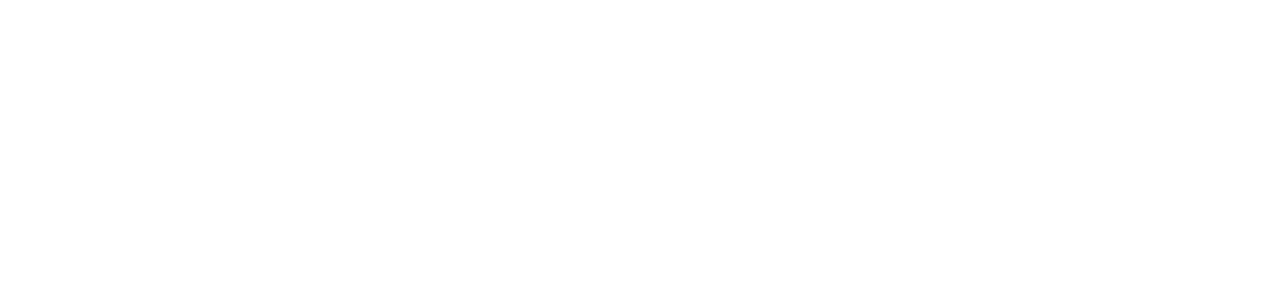
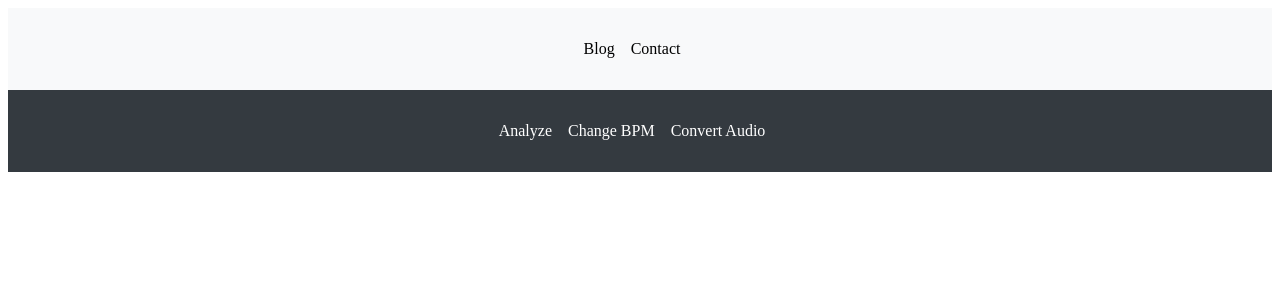
Before and after one commit to samlan24/Hii_Beat, a React (Vite) app in the folder Frontend/: page / in a window 1280 px wide. Before the commit this address had no page. Shown: the top 300 px of the page. Built offline with nearby package versions, Linux system fonts and the light colour scheme.

Commit message:
adding main and secondary navbars

```diff
--- a/Frontend/src/App.jsx
+++ b/Frontend/src/App.jsx
@@ -1,19 +1,24 @@
-// src/App.jsx
-import React, { useState } from 'react';
+import React from 'react';
 import { BrowserRouter as Router, Route, Routes } from 'react-router-dom';
 import AnalyzePage from './components/Analyze';
 import ChangeBpmPage from './components/Change';
 import ConvertAudio from './components/Convert';
+import GeneralNavbar from './components/GeneralNavbar';
+import TopNavbar from './components/TopNavbar';
 
 
 const App = () => {
   return (
     <Router>
-      <Routes>
-        <Route exact path="/analyze" element={<AnalyzePage />} />
-        <Route exact path="/change" element={<ChangeBpmPage />} />
-        <Route exact path="/convert" element={<ConvertAudio />} />
-      </Routes>
+      <div>
+        <GeneralNavbar />
+        <TopNavbar />
+        <Routes>
+          <Route exact path="/analyze" element={<AnalyzePage />} />
+          <Route exact path="/change" element={<ChangeBpmPage />} />
+          <Route exact path="/convert" element={<ConvertAudio />} />
+        </Routes>
+      </div>
     </Router>
   );
 };
--- /dev/null
+++ b/Frontend/src/components/GeneralNavbar.jsx
@@ -0,0 +1,17 @@
+// FILE: components/GeneralNavbar.jsx
+import React from 'react';
+import { Link } from 'react-router-dom';
+import styles from './GeneralNavbar.module.css';
+
+const GeneralNavbar = () => {
+  return (
+    <nav className={styles.navbar}>
+      <ul>
+        <li><Link to="/blog">Blog</Link></li>
+        <li><Link to="/contact">Contact</Link></li>
+      </ul>
+    </nav>
+  );
+};
+
+export default GeneralNavbar;
--- /dev/null
+++ b/Frontend/src/components/GeneralNavbar.module.css
@@ -0,0 +1,21 @@
+.navbar {
+    background-color: #f8f9fa;
+    padding: 1rem;
+    display: grid;
+    place-items: center;
+  }
+
+  .navbar ul {
+    list-style-type: none;
+    padding: 0;
+  }
+
+  .navbar li {
+    display: inline;
+    margin-right: 1rem;
+  }
+
+  .navbar a {
+    color: #000;
+    text-decoration: none;
+  }
--- /dev/null
+++ b/Frontend/src/components/TopNavbar.jsx
@@ -0,0 +1,18 @@
+// FILE: components/TopNavbar.jsx
+import React from 'react';
+import { Link } from 'react-router-dom';
+import styles from './TopNavbar.module.css';
+
+const TopNavbar = () => {
+  return (
+    <nav className={styles.navbar}>
+      <ul>
+        <li><Link to="/analyze">Analyze</Link></li>
+        <li><Link to="/change">Change BPM</Link></li>
+        <li><Link to="/convert">Convert Audio</Link></li>
+      </ul>
+    </nav>
+  );
+};
+
+export default TopNavbar;
--- /dev/null
+++ b/Frontend/src/components/TopNavbar.module.css
@@ -0,0 +1,21 @@
+.navbar {
+    background-color: #343a40;
+    padding: 1rem;
+    display: grid;
+    place-items: center;
+  }
+
+  .navbar ul {
+    list-style-type: none;
+    padding: 0;
+  }
+
+  .navbar li {
+    display: inline;
+    margin-right: 1rem;
+  }
+
+  .navbar a {
+    color: #ffffff;
+    text-decoration: none;
+  }
```
